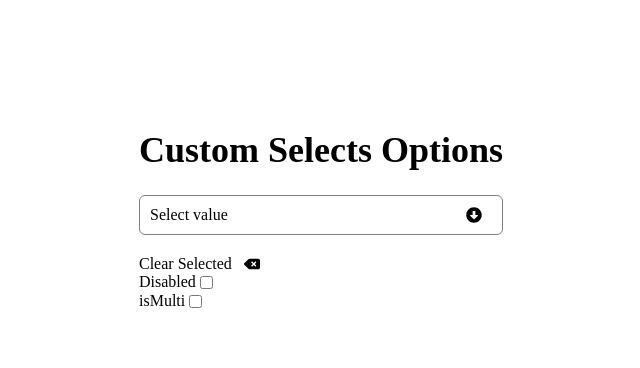
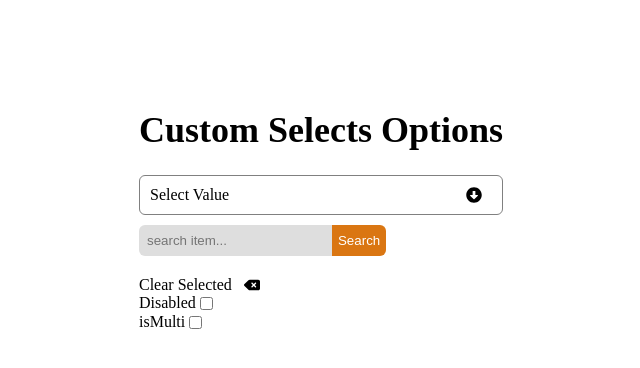
Before and after one commit to arifraj9911/custom-selects-projects, a React (Vite) app: page / in a window 1280 px wide. Shown: the top 368 px of the page, without its empty margins (319-959 px from the left). Built offline with nearby package versions, Linux system fonts and the light colour scheme.

Commit message:
search indicator box added

```diff
--- a/src/App.jsx
+++ b/src/App.jsx
@@ -12,9 +12,11 @@ function App() {
     { value: "Mango", label: "Mango" },
   ];
 
+  const placeholder = ['Select Value','Select Multiple Values']
+
   return (
     <div className='kzui-app_container'>
-      <CustomSelects options={options}></CustomSelects>
+      <CustomSelects options={options} placeholder={placeholder}></CustomSelects>
     </div>
   )
 }
--- a/src/components/CustomSelects.css
+++ b/src/components/CustomSelects.css
@@ -47,6 +47,24 @@
   text-decoration: none;
   list-style-type: none;
 }
+.kzui-search_selected{
+    margin: 10px 0;
+}
+.kzui-search_selected input[type="text"]{
+    padding: 8px;
+    border: none;
+    outline: none;
+    border-radius: 6px 0 0 6px;
+
+    background: rgb(222, 222, 222);
+}
+.kzui-search_selected button{
+    border: none;
+    background: rgb(218, 118, 18);
+    color: white;
+    cursor: pointer;
+    border-radius: 0 6px 6px 0;
+}
 .kzui-clear_selected {
   margin-top: 20px;
   display: flex;
@@ -56,7 +74,7 @@
 .kzui-clear_select_icon {
   cursor: pointer;
 }
-.kzui-disabled_select,.kzui-is_multi {
+.kzui-disabled_select,.kzui-is_multi,.kzui-search_selected {
   display: block;
   display: flex;
   justify-content: start;
--- a/src/components/CustomSelects.jsx
+++ b/src/components/CustomSelects.jsx
@@ -4,7 +4,7 @@ import "./CustomSelects.css";
 import { FaArrowAltCircleDown } from "react-icons/fa";
 import { FaDeleteLeft } from "react-icons/fa6";
 
-const CustomSelects = ({ options }) => {
+const CustomSelects = ({ options, placeholder }) => {
   const [isOpen, setIsOpen] = useState(false);
   const [selectValue, setSelectValue] = useState(null);
   const [multipleSelected, setMultipleSelected] = useState([]);
@@ -20,7 +20,7 @@ const CustomSelects = ({ options }) => {
   };
 
   const handleDeleteSelect = () => {
-    setSelectValue("Select Value");
+    setSelectValue(placeholder[0]);
   };
 
   const handleChecked = () => {
@@ -60,14 +60,14 @@ const CustomSelects = ({ options }) => {
         <span className="kzui-select_title">
           {isMulti ? (
             multipleSelected.length === 0 ? (
-              "Select Multiple Values"
+              placeholder[1]
             ) : (
               multipleSelected?.map((selectItem, index) => (
                 <span key={index}>{selectItem}</span>
               ))
             )
           ) : selectValue === null ? (
-            "Select value"
+            placeholder[0]
           ) : (
             <span>{selectValue}</span>
           )}
@@ -92,6 +92,10 @@ const CustomSelects = ({ options }) => {
           ))}
       </div>
       <div>
+        <span className="kzui-search_selected">
+          <input type="text" name="" placeholder="search item..." id="" />
+          <button>Search</button>
+        </span>
         <span className="kzui-clear_selected">
           Clear Selected
           <FaDeleteLeft
```
